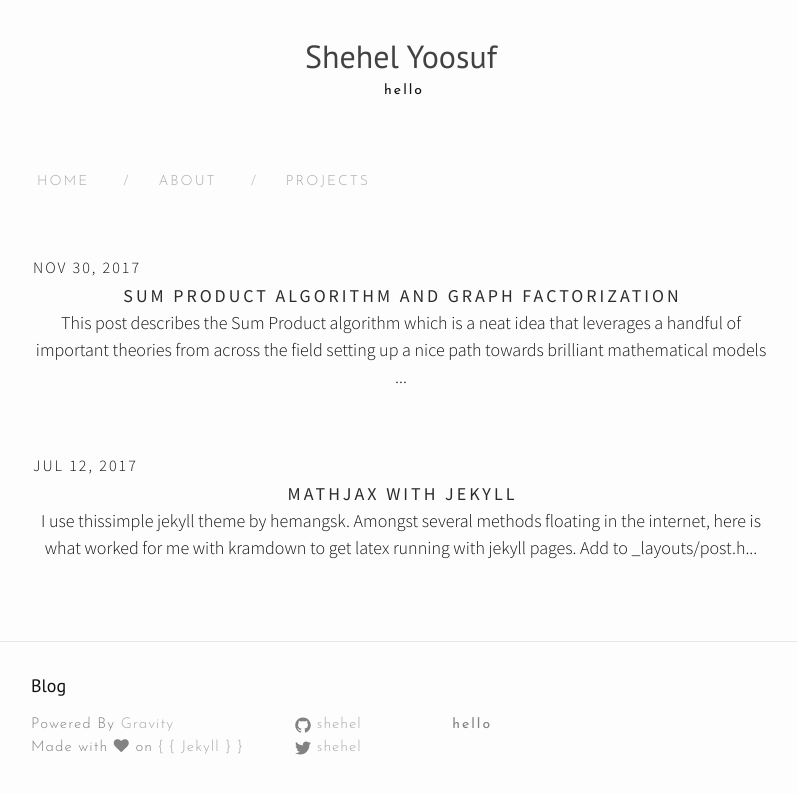
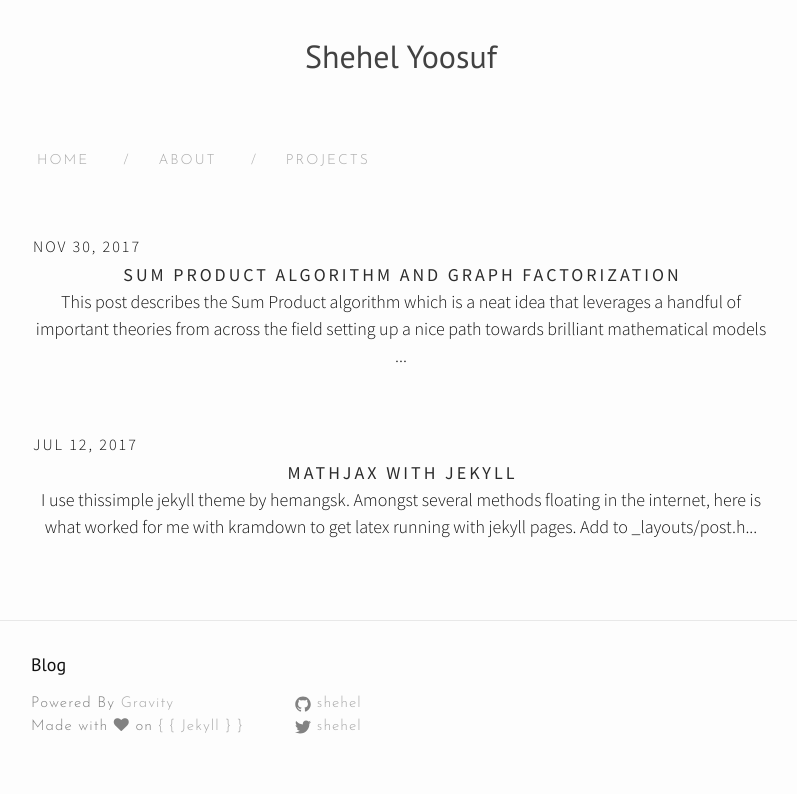
Before and after one commit to shehel/shehel.github.io, a Jekyll site: the page built from index.html, in a window 1280 px wide. Shown: the top 794 px of the page, without its empty margins (239-1036 px from the left). Built offline with Jekyll 4.4.1, drawn with Linux system fonts in a browser that asks for light colours; nearby versions of some CDN libraries; the list of posts is cut into pages by our own code.

Commit message:
changed header and footer

```diff
--- a/_includes/footer.html
+++ b/_includes/footer.html
@@ -30,9 +30,9 @@
         </ul>
       </div>
 
-      <div class="footer-col footer-col-3 site-description">
+      <!--<div class="footer-col footer-col-3 site-description">
         <p>{{ site.description }}</p>
-      </div>
+      </div>-->
     </div>
 
   </div>
--- a/_includes/header.html
+++ b/_includes/header.html
@@ -2,9 +2,10 @@
 <div class="wrapper">
   <center> <a href="/index.html"><div class="site-title">   {{site.title}} </div></a></center>
 </div>
+<!--
 <div class="wrapper site-description">
 <center>  {{site.description}} </center>
-</div>
+</div>-->
 <div class="wrapper">
   <div class="trigger site-navigation">
     <a class="page-link" href="{{site.url}}{{site.baseurl}}">HOME</a>
```
